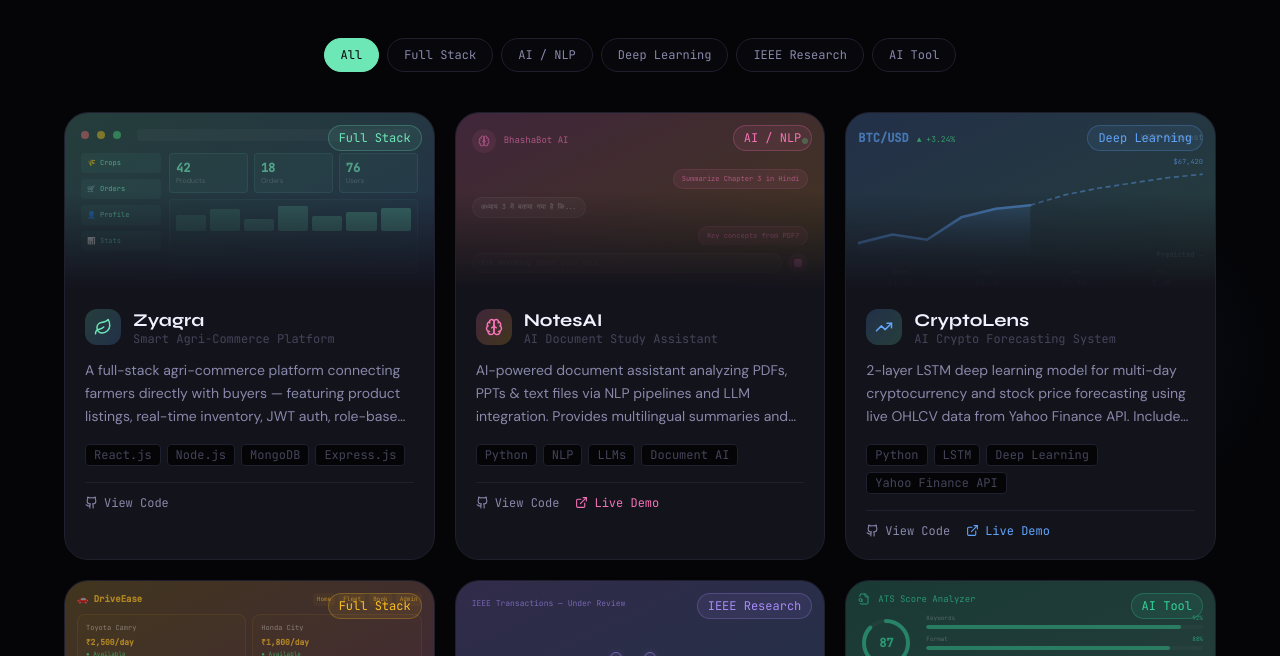
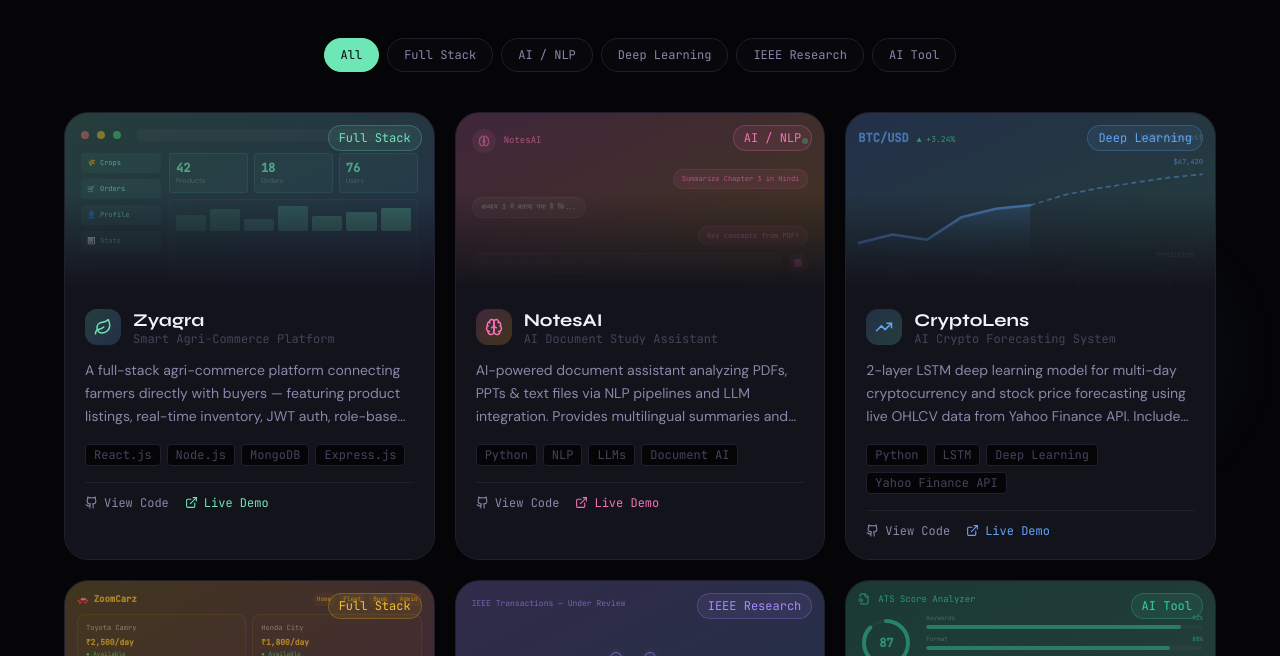
Before and after one commit to Sandeep2924/portfolio, a Next.js app: page / in a window 1280 px wide. Shown: the part 3040-3696 px from the top of the page. Built offline with nearby package versions, Linux system fonts and the light colour scheme.

Commit message:
Adding Zayara Live link

```diff
--- a/components/sections/Projects.tsx
+++ b/components/sections/Projects.tsx
@@ -32,7 +32,7 @@
     grad: "from-[#6EE7B7]/20 to-[#60A5FA]/20",
     badge: "Full Stack",
     github: "https://github.com/Sandeep2924/Zyagra",
-    live: null,
+    live: "https://zyagra.vercel.app/",
     img: null,
     featured: true,
   },
@@ -211,7 +211,7 @@
             <Icon size={12} style={{ color }} />
           </div>
           <div className="font-mono text-[9px]" style={{ color }}>
-            BhashaBot AI
+            NotesAI
           </div>
           <div className="ml-auto w-1.5 h-1.5 rounded-full bg-green-400 animate-pulse" />
         </div>
@@ -344,12 +344,12 @@
         </div>
       </div>
     ),
-    // DriveEase — car rental UI
+    // ZoomCarz — car rental UI
     4: (
       <div className="absolute inset-0 p-3 flex flex-col gap-2 opacity-60">
         <div className="flex gap-2 items-center">
           <div className="font-mono text-[9px] font-bold" style={{ color }}>
-            🚗 DriveEase
+            🚗 ZoomCarz
           </div>
           <div className="ml-auto flex gap-1">
             {["Home", "Fleet", "Book", "Admin"].map((t) => (
```
